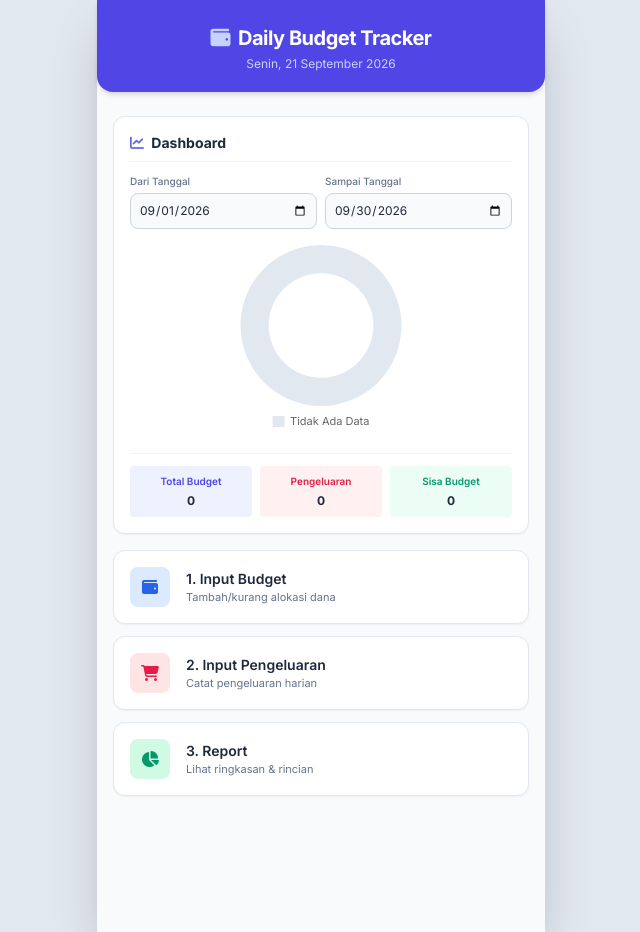
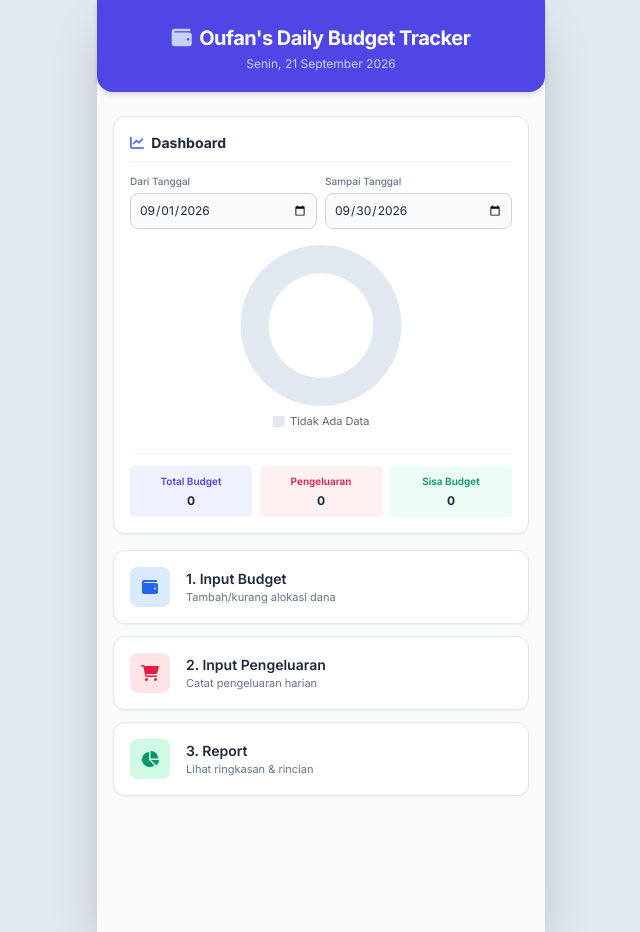
Before and after one commit to customcraftaistudio-spec/daily-budget-tracker, a plain HTML site: page index.html in a window 1280 px wide. Shown: the top 932 px of the page, without its empty margins (319-959 px from the left). Drawn offline with nearby package versions, Linux system fonts and the light colour scheme.

Commit message:
Update title to 'Oufan's Daily Budget Tracker'

```diff
--- a/index.html
+++ b/index.html
@@ -3,7 +3,7 @@
 <head>
     <meta charset="UTF-8">
     <meta name="viewport" content="width=device-width, initial-scale=1.0">
-    <title>Oufan's Daily Tracker</title>
+    <title>Oufan's Daily Budget Tracker</title>
     <script src="https://cdn.tailwindcss.com"></script>
     <link rel="stylesheet" href="https://cdnjs.cloudflare.com/ajax/libs/font-awesome/6.4.0/css/all.min.css">
     <script defer src="https://cdn.jsdelivr.net/npm/alpinejs@3.x.x/dist/cdn.min.js"></script>
@@ -23,7 +23,7 @@
 
         <!-- Header -->
         <header class="bg-indigo-600 text-white pt-6 pb-5 px-5 shadow-md relative z-10 rounded-b-2xl mb-2">
-            <h1 class="text-xl font-bold text-center tracking-tight"><i class="fas fa-wallet mr-2 text-indigo-200"></i>Daily Budget Tracker</h1>
+            <h1 class="text-xl font-bold text-center tracking-tight"><i class="fas fa-wallet mr-2 text-indigo-200"></i>Oufan's Daily Budget Tracker</h1>
             <p class="text-indigo-200 text-xs text-center mt-1" x-text="getCurrentDateFormatted()"></p>
         </header>
 
```
